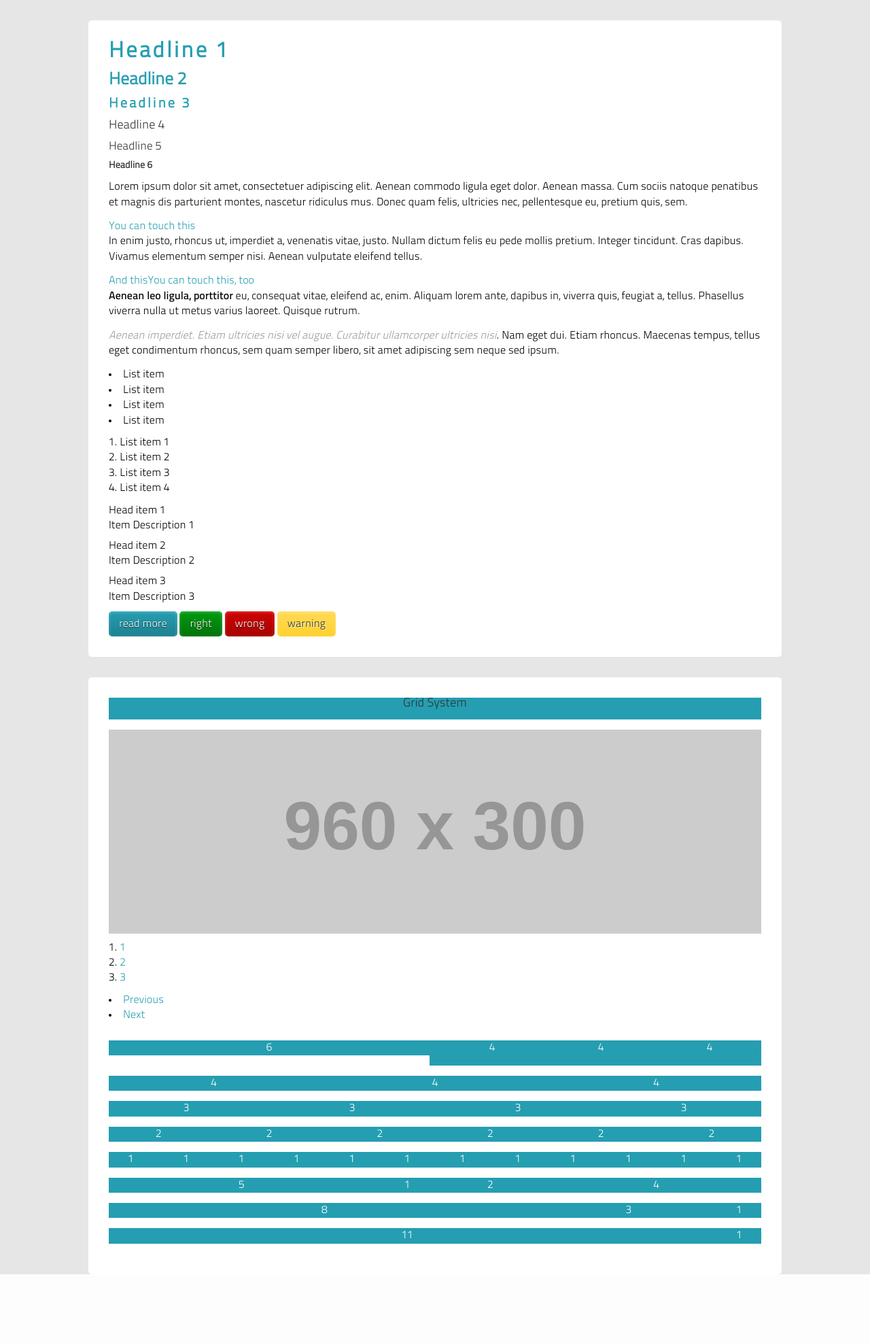
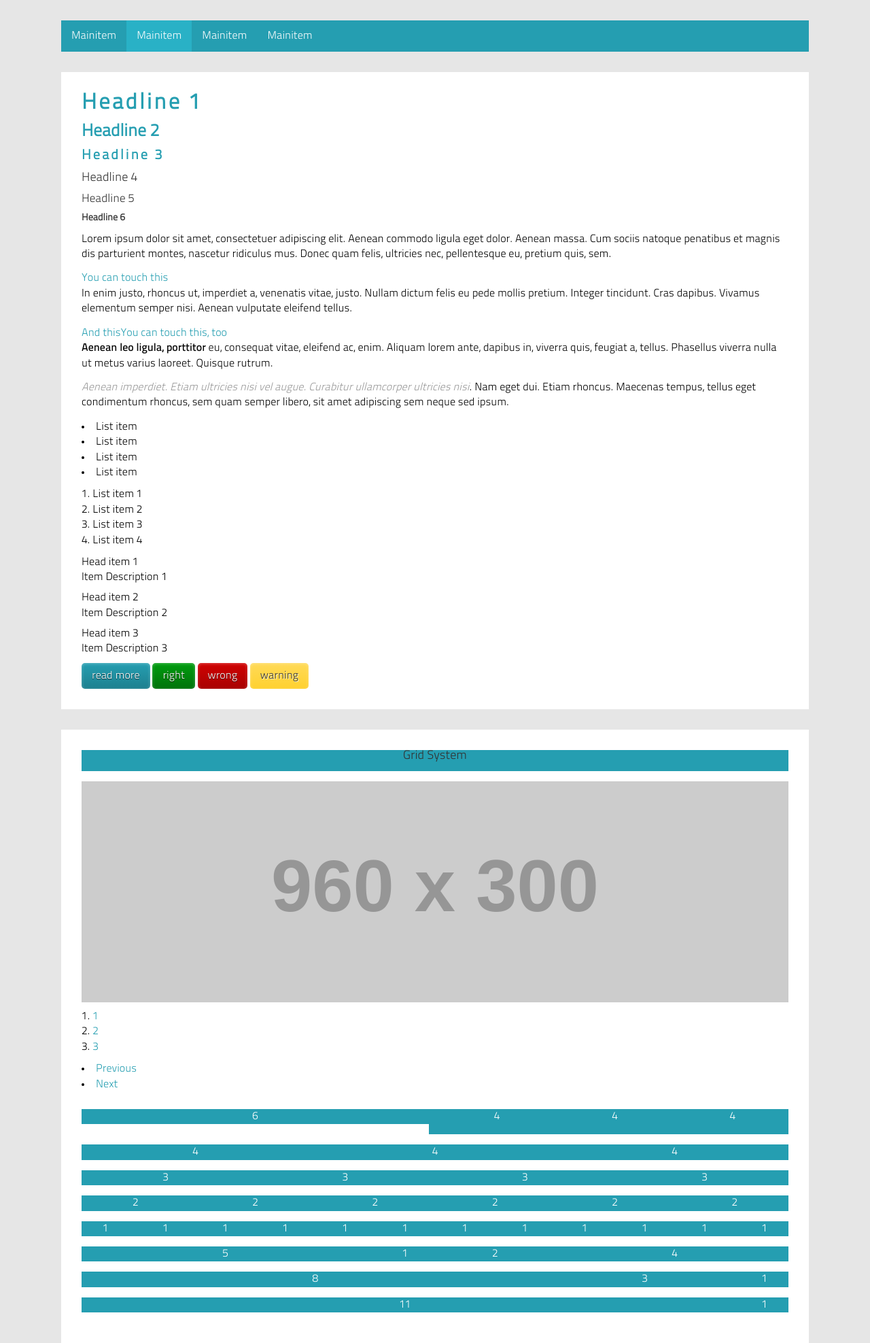
Before and after one commit to 4cfelix/voodookit, a PHP site: page / in a window 1280 px wide. Shown: the whole page at 68% size. Before the commit the page ends 1874 px from the top, so only its background shows below. Run offline with PHP 8.4, Linux system fonts and the light colour scheme; grey boxes labelled with a size stand in for pictures from a placeholder-image service; some libraries are stand-ins or nearby versions.

Commit message:
[task] add simple and clean main navigation

```diff
--- a/css/global.css
+++ b/css/global.css
@@ -343,7 +343,66 @@ dd {
   filter: progid:DXImageTransform.Microsoft.gradient(startColorstr='#ffffda58', endColorstr='#ffe7b400', GradientType=0);
 }
 /* Start navigation.less */
-/* -------------------------------------------------------------------- *//* Start slider.less */
+/* -------------------------------------------------------------------- */
+#navigation {
+  *zoom: 1;
+  display: block;
+  margin-left: auto;
+  margin-right: auto;
+  position: relative;
+  max-width: 1100px;
+  background: #259eb1;
+  margin-top: 30px;
+  z-index: 100;
+}
+#navigation:before,
+#navigation:after {
+  display: table;
+  content: "";
+}
+#navigation:after {
+  clear: both;
+}
+#navigation li {
+  float: left;
+  position: relative;
+}
+#navigation li:hover ul {
+  display: block;
+}
+#navigation ul {
+  list-style: none;
+  padding: 0;
+  margin: 0;
+  outline: 0;
+  border: 0;
+}
+#navigation ul li {
+  padding: 0;
+  margin: 0;
+  outline: 0;
+  border: 0;
+}
+#navigation ul ul {
+  position: absolute;
+  display: none;
+  background-color: #29b1c6;
+}
+#navigation ul ul li {
+  float: none;
+}
+#navigation span {
+  padding: 12px 15px;
+  display: block;
+  color: #fff;
+}
+#navigation span:hover {
+  background-color: #34bfd5;
+}
+#navigation .current-item span {
+  background-color: #29b1c6;
+}
+/* Start slider.less */
 /* -------------------------------------------------------------------- */
 .slide-container a:hover,
 .slider a:hover,
@@ -732,15 +791,17 @@ svg:not(:root) {
 /* Start layout.less */
 /* -------------------------------------------------------------------- */
 .mainWrapper {
-  -webkit-border-radius: 5px;
-  -moz-border-radius: 5px;
-  border-radius: 5px;
   *zoom: 1;
   display: block;
   margin-left: auto;
   margin-right: auto;
   position: relative;
-  max-width: 960px;
+  max-width: 1100px;
+  -webkit-box-sizing: border-box;
+  -moz-box-sizing: border-box;
+  -ms-box-sizing: border-box;
+  box-sizing: border-box;
+  *behavior: url(js/boxsizing.htc);
   background-color: #fff;
   margin-top: 30px;
   padding: 30px;
--- a/index.html
+++ b/index.html
@@ -11,7 +11,7 @@
 	<!-- If you want develop for mobile devices -->
 	<meta name="viewport" content="width=device-width, initial-scale=1">
 
-	<title>HTML, LESS Starter Template by Dominic Vogl</title>
+	<title>VooDooKit - HTML, LESS Starterkit</title>
 
 	<!-- Insert CSS -->
 	<link href="css/global.css" type="text/css" rel="stylesheet" media="all" />
@@ -19,6 +19,71 @@
 </head>
 
 <body>
+
+	<div class="navWrap">
+
+		<div id="navigation">
+
+			<ul>
+				<li>
+					<a href="#">
+						<span>Mainitem</span>
+					</a>
+				</li>
+
+				<li class="current-item">
+					<span>Mainitem</span>
+				</li>
+
+				<li>
+					<a href="#">
+						<span>Mainitem</span>
+					</a>
+
+					<ul>
+						<li>
+							<a href="#">
+								<span>Subitem</span>
+							</a>
+						</li>
+
+						<li>
+							<a href="#">
+								<span>Subitem</span>
+							</a>
+						</li>
+
+						<li>
+							<a href="#">
+								<span>Subitem</span>
+							</a>
+						</li>
+
+						<li>
+							<a href="#">
+								<span>Subitem</span>
+							</a>
+						</li>
+
+						<li>
+							<a href="#">
+								<span>Subitem</span>
+							</a>
+						</li>
+					</ul>
+
+				</li>
+
+				<li>
+					<a href="#">
+						<span>Mainitem</span>
+					</a>
+				</li>
+			</ul>
+
+		</div><!-- /#navigation -->
+
+	</div><!-- /#navWrap .mainWrapper -->
 
 	<div class="mainWrapper">
 
--- a/less/modules/layout.less
+++ b/less/modules/layout.less
@@ -2,8 +2,8 @@
 /* -------------------------------------------------------------------- */
 
 .mainWrapper {
-	.borderRadius;
 	.wrap;
+	.boxSizing;
 
 	background-color: #fff;
 	margin-top: @gap;
--- a/less/modules/mixins.less
+++ b/less/modules/mixins.less
@@ -92,7 +92,7 @@
   .size(@size, @size);
 }
 
-.box-sizing( @type : border-box ) {
+.boxSizing( @type : border-box ) {
 	-webkit-box-sizing: @type;
 	-moz-box-sizing: @type;
 	-ms-box-sizing: @type;
--- a/less/modules/navigation.less
+++ b/less/modules/navigation.less
@@ -1,2 +1,57 @@
 /* Start navigation.less */
 /* -------------------------------------------------------------------- */
+
+
+
+//
+// Hauptnavigation
+// ----------------------------------------------------------------------------------------
+
+
+#navigation {
+	.wrap;
+	background: @primeColor;
+	margin-top: @gap;
+	z-index: 100;
+
+	li {
+		float: left;
+		position: relative;
+
+		&:hover {
+			ul {
+				display: block;
+			}
+		}
+	}
+
+	ul {
+		.removeListStyles;
+
+		ul {
+			position: absolute;
+			display: none;
+			background-color: @linkActive;
+
+			li {
+				float: none;
+			}
+		}
+	}
+
+	span {
+		padding: @gap/2.5 @gap/2;
+		display: block;
+		color: #fff;
+
+		&:hover {
+			background-color: @linkHover;
+		}
+	}
+
+	.current-item {
+		span {
+			background-color: @linkActive;
+		}
+	}
+}
--- a/less/modules/variables.less
+++ b/less/modules/variables.less
@@ -33,6 +33,7 @@
 
 @linkColor:					@primeColor; // Basic link color
 @linkHover:					lighten(@primeColor, 10%); // Basic link hover color
+@linkActive:				lighten(@primeColor, 5%);
 
 
 
@@ -60,7 +61,7 @@
 // ----------------------------------------------------------------------------------------
 
 @gap:						30px;
-@siteWidth:					960px;
+@siteWidth:					1100px;
 
 
 
```
Also changed, not shown: README.md.
